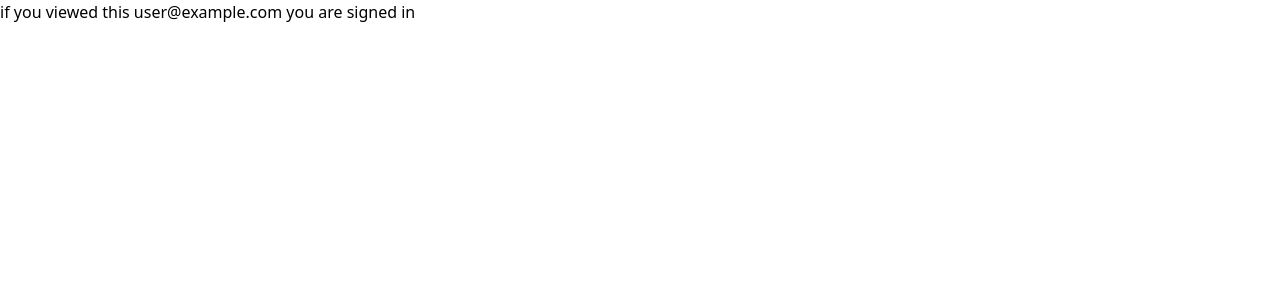
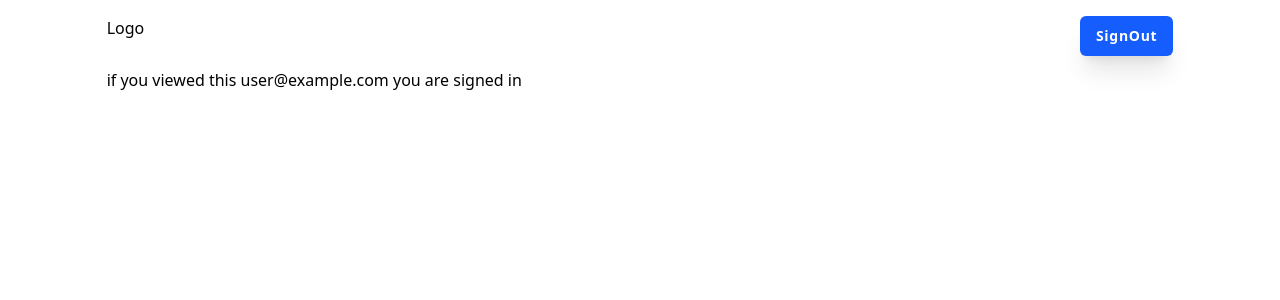
Before and after one commit to chrisbanya/firebase-auth-test, a React (Vite) app: page /view in a window 1280 px wide. Shown: the top 300 px of the page. Built offline with nearby package versions, Linux system fonts and the light colour scheme; no server answers; sample sign-in values are in the browser's storage.

Commit message:
added signOut button

```diff
--- a/src/Pages/View.jsx
+++ b/src/Pages/View.jsx
@@ -1,8 +1,20 @@
 import { auth } from "../firebase/config"
+import SignOut from "../components/SignOut"
 export default function View() {
+
   return (
-    <div>
+    <div className="w-5/6 mx-auto mt-4">
+      <nav className="flex justify-between">
+        <div>Logo</div>
+        <div>
+          <SignOut/>
+        </div>
+
+      </nav>
+      <main className="mt-3">
+
         <p>if you viewed this {auth.currentUser?.email} you are signed in</p>
+      </main>
     </div>
   )
 }
```
